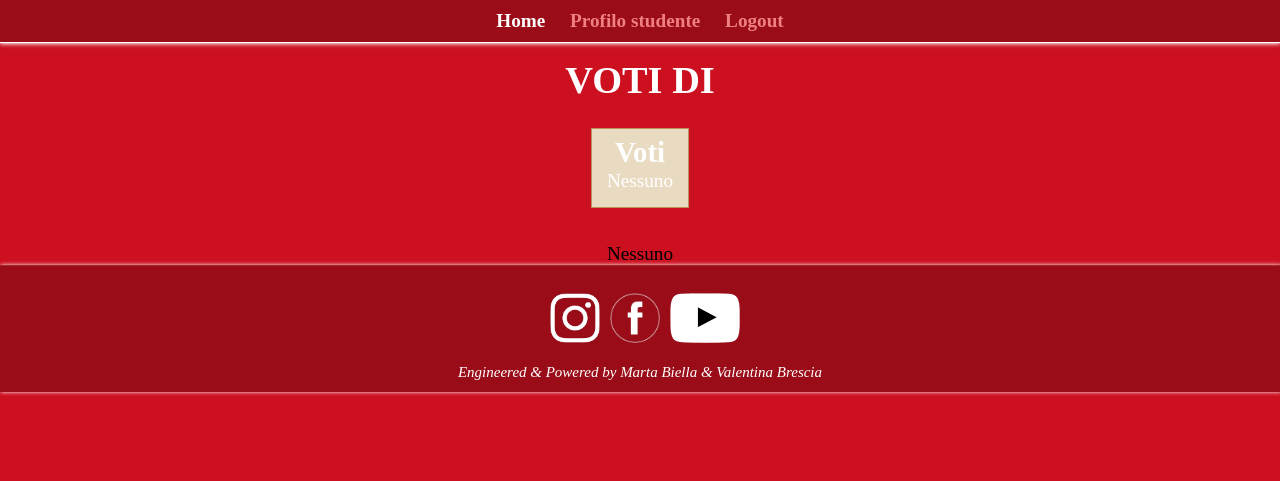
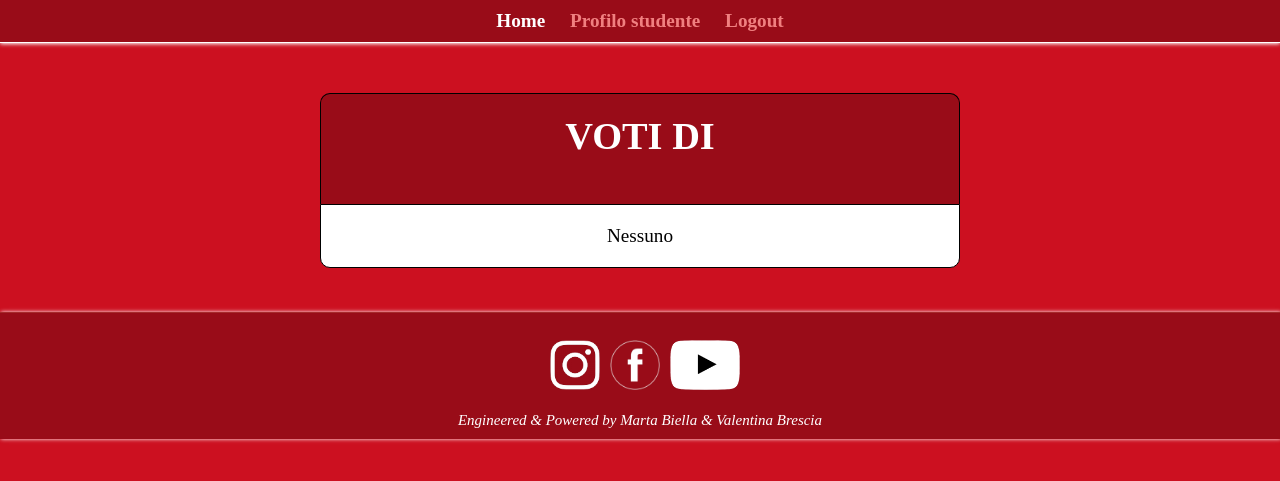
Before and after one commit to MartaBiellas/Progetto_BB, a PHP site: page /pagine/home_studente.php in a window 1280 px wide. Shown: the top 481 px of the page. Run offline with PHP 8.4, Linux system fonts and the light colour scheme; the visitor is signed in with stand-in values (Sample User, id 1); data comes from the database, SQL or seed files in the repository.

Commit message:
fine parte mia

```diff
--- a/pagine/home_studente.php
+++ b/pagine/home_studente.php
@@ -33,7 +33,7 @@
         </div>
     </div>
 
-    <div class="contenuto">
+    <div class="header">
         <h1 style="text-align: center; margin-top: 0px">VOTI DI</h1>
         <?php
             $conn = new mysqli($db_servername,$db_username,$db_password,$db_name);
@@ -46,47 +46,20 @@
             //echo $sql;
             $ris = $conn->query($sql) or die("<p>Query fallita!</p>");
             foreach($ris as $riga){
-                echo "<p><b>".$riga["nome"]." ".$riga["cognome"]."</b></p>";
+                echo "<h2><b>".$riga["nome"]." ".$riga["cognome"]."</b><br></h2>";
             }
         ?>
-
-<!-- Parte voti stampati male -->
-
-        <div class="elenco_libri">
-            <h2>Voti</h2>
-            <?php
-                $sql = "SELECT voto.valutazione, voto.tipo, voto.data, voto.materia
-                        FROM alunno JOIN voto ON alunno.matricola = voto.matricola_alunno
-                        WHERE email='$email'";
-                $ris = $conn->query($sql) or die("<p>Query fallita!</p>");
-                if ($ris->num_rows == 0) {
-                    echo "<p style='text-align:center'>Nessuno";
-                }
-            ?>
-
-            <ol>
-                <?php
-                    foreach($ris as $riga){
-                        echo "
-                            <li>";
-                                echo $riga["valutazione"]." - ".$riga["tipo"]." ".$riga["data"]." ".$riga["materia"]."
-                            </li>";
-                        }
-                ?>
-            </ol>
-        </div>
     </div>
 
 <!-- Parte voti javascript -->
-
-
-        <!-- eventuale chiusura </head>, apertura <body> -->
-
+    <div class="elenco_voti">
+        <table id="tab_dati_personali">
         <?php
-            $sql = "SELECT materia
-                    FROM alunno JOIN voto ON alunno.matricola = voto.matricola_alunno
-                    WHERE email='$email'
-                    GROUP BY materia";
+            $sql = "SELECT professore.materia, professore.nome, professore.cognome
+                    FROM professore JOIN valutati_da ON professore.matricola = valutati_da.matricola_professore
+                        JOIN alunno ON alunno.matricola = valutati_da.matricola_alunno
+                    WHERE alunno.email='$email'
+                    GROUP BY professore.cognome";
             $ris = $conn->query($sql) or die("<p>Query fallita!</p>");
             if ($ris->num_rows == 0) {
                 echo "<p style='text-align:center'>Nessuno";
@@ -96,11 +69,12 @@
         <?php
             $incremento = 0;
             while($riga1 = $ris->fetch_assoc()){
-                echo $riga1["materia"];
+                echo "<tr><td><b>".$riga1["materia"]." </b><br> ".$riga1["cognome"]." ".$riga1["nome"]." </td>";
                 $sql = "SELECT voto.valutazione, voto.tipo, voto.data, voto.materia
                         FROM alunno JOIN voto ON alunno.matricola = voto.matricola_alunno
                         WHERE email ='$email' AND materia ='$riga1[materia]'";
                 $ris1 = $conn->query($sql) or die("<p>Query fallita!</p>");
+                echo '<td>';
                 echo '<script src="https://ajax.googleapis.com/ajax/libs/jquery/3.4.1/jquery.min.js"></script>
                         <script>
                         $(document).ready(function(){
@@ -116,22 +90,23 @@
                 $ris2 = $conn->query($sql) or die("<p>Query fallita!</p>");
 
                 $tmp = $ris2->fetch_assoc();
-                echo '<button id="menuButton'.$incremento.'"> '.$tmp["media"].' </button>';
-                echo "<p> <br> </p>";
+                echo '<br>';
+                echo '<button id="menuButton'.$incremento.'" class = btn1> '.$tmp["media"].' </button>';
                 echo '<div id="menu'.$incremento.'" style="display:none;">';
-
                 if ($ris1->num_rows == 0) {
                     echo '<p> Nessuno </p>';
                 }else{
-                    echo "<ul>";
+                    echo '<ul><br>';
                     while($riga = $ris1->fetch_assoc())
                     {
-                        echo "<li>";
-                        echo $riga["valutazione"]." - ".$riga["tipo"]." ".$riga["data"]." ".$riga["materia"];
-                        echo "</li>";
+                        echo '<li>';
+                        echo $riga["data"]." - ".$riga["tipo"].":<b> ".$riga["valutazione"]."</b>";
+                        echo '</li>';
                     }
-                    echo "</ul>";
+                    echo '</ul>';
                 }
+                echo '</td>';
+                echo '</tr>';
                 $incremento = $incremento + 1;
                 $ris1 = null;
                 $ris2 = null;
@@ -139,6 +114,10 @@
             }
         ?>
 
+        </table>
+    </div>
+
+    <br><br>
     <?php
 	    include('footer.php');
     ?>
--- a/stile.css
+++ b/stile.css
@@ -181,23 +181,22 @@ ul.navlinks li a:hover{
 	display: none;
 }
 
-.elenco_libri{
-	display: inline-block;
+.elenco_voti{
+    width: 50%;
+    margin: 0px auto;
+    padding: 20px;
+    border: 1px solid black;
+    color: black;
+    background: white;
+    border-radius: 0px 0px 10px 10px;
+}
 
-	background-color: #e9dbc2;
-	border: 1.5px solid #be935b;
-	text-align: left;
-	margin: auto;
-	padding: 15px;
-	/* padding-right: 25px; */
-	padding-top: 7.5px;
-	/* padding-bottom: 10px; */
+
+.btn1 {
+    padding: 10px;
+    font-size: 15px;
+    color: white;
+    background-color: darkgreen;
+    border: none;
+    border-radius: 55px;
 }
-.elenco_libri h1,h2,h3,h4{
-	text-align: center;
-}
-.elenco_libri li{
-	margin:10px;
-	margin-left: 0px;
-
-}
```
